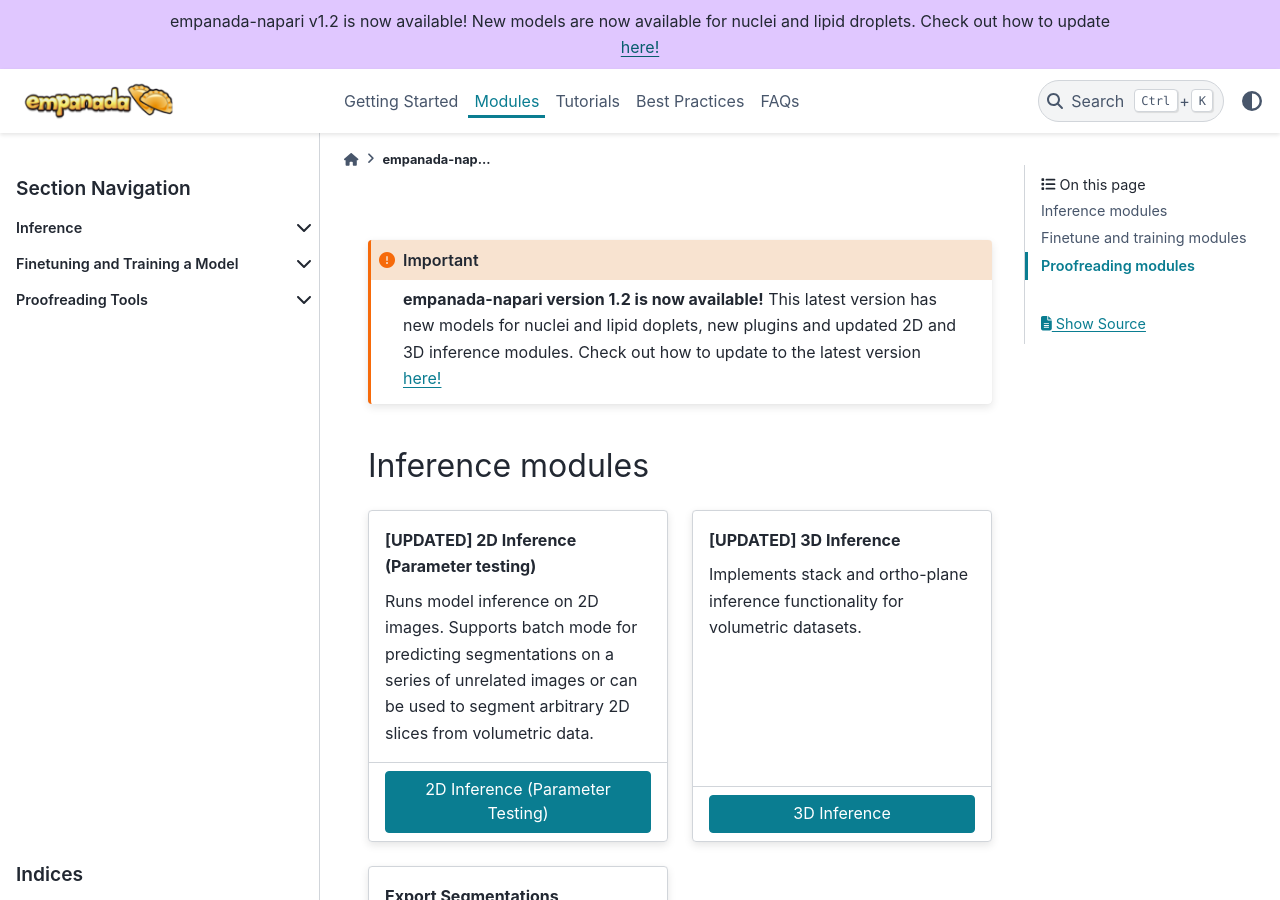
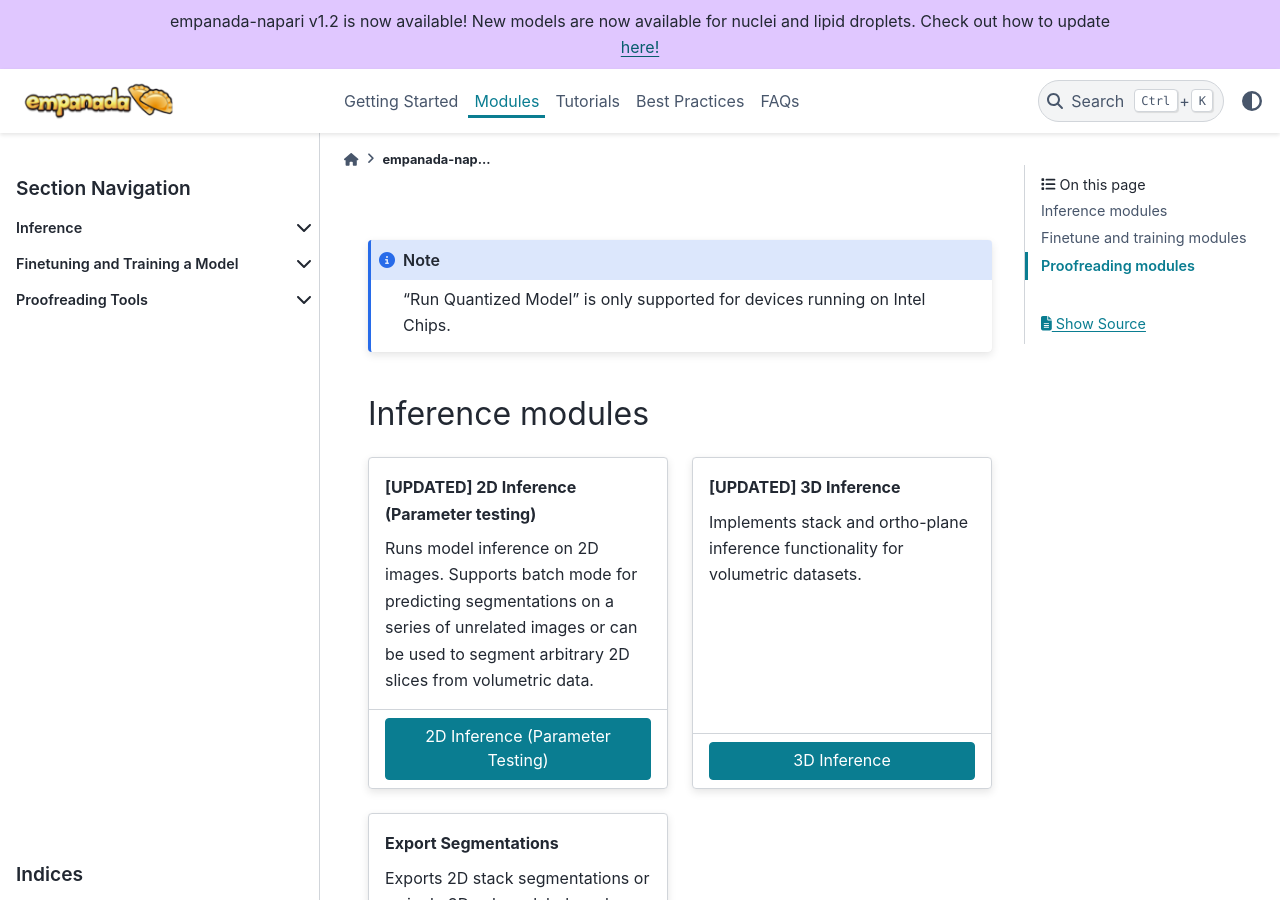
Before and after one commit to volume-em/empanada-napari-docs, a Sphinx documentation site: the page built from docs/modules/index.rst, in a window 1280 px wide and 900 px high. Built offline with Sphinx 7.4.7 and the PyData theme 0.15.4, drawn with Linux system fonts in a browser that asks for light colours.

Commit message:
Update documentation to note Intel-only support for quantized models
Replaced outdated version announcement in modules index and added a note clarifying that the "Run Quantized Model" feature is only supported on Intel chips. This update ensures accurate information in both the modules and tutorials sections.

```diff
--- a/docs/modules/index.rst
+++ b/docs/modules/index.rst
@@ -8,10 +8,8 @@
 empanada-napari modules
 -----------------------
 
-.. important::
-
-    **empanada-napari version 1.2 is now available!** This latest version has new models for nuclei and lipid doplets, new plugins and updated 2D and 3D inference modules.
-    Check out how to update to the latest version :ref:`here! <update-install>`
+.. note::
+    "Run Quantized Model" is only supported for devices running on Intel Chips.
 
 
 .. _inference-modules:
--- a/docs/tutorials/index.rst
+++ b/docs/tutorials/index.rst
@@ -2,6 +2,9 @@
 
 Tutorials
 --------------
+
+.. note::
+    "Run Quantized Model" is only supported for devices running on Intel Chips.
 
 .. grid:: 2
     :gutter: 3 3 4 5
```
